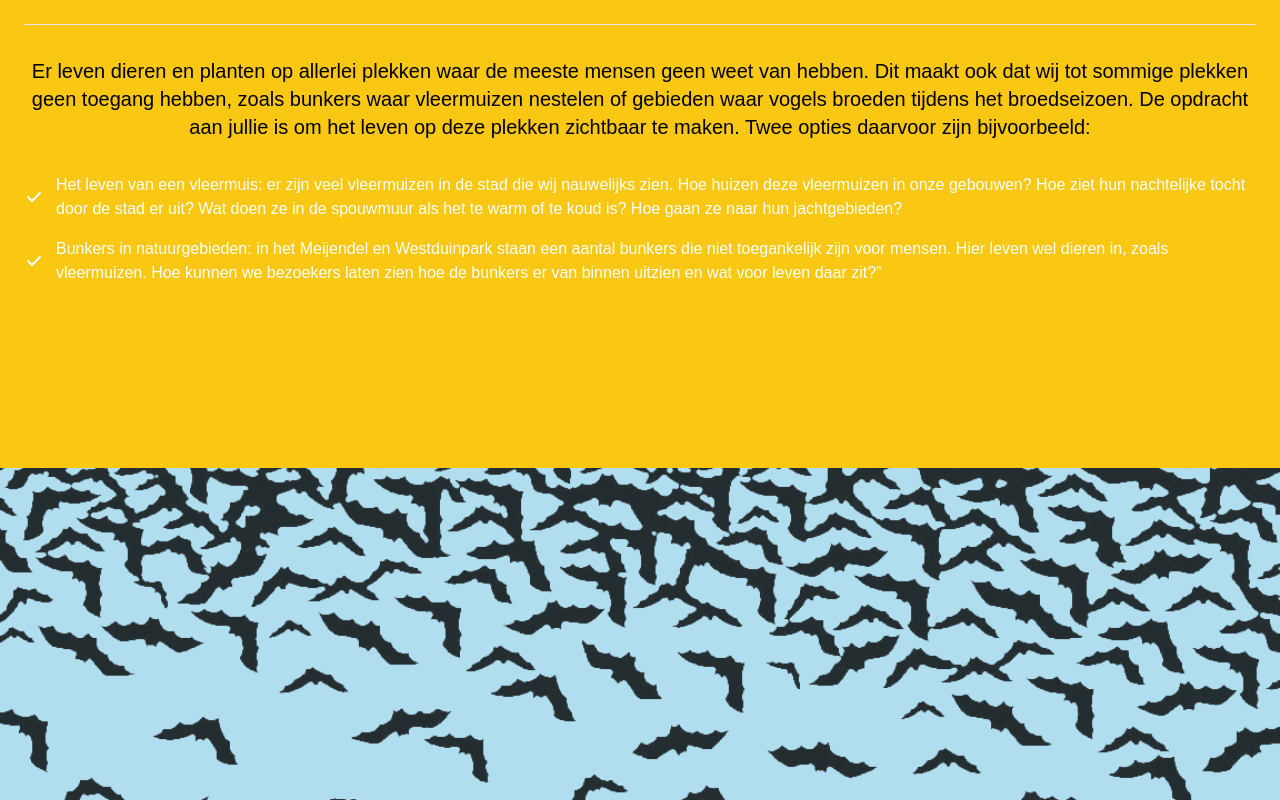
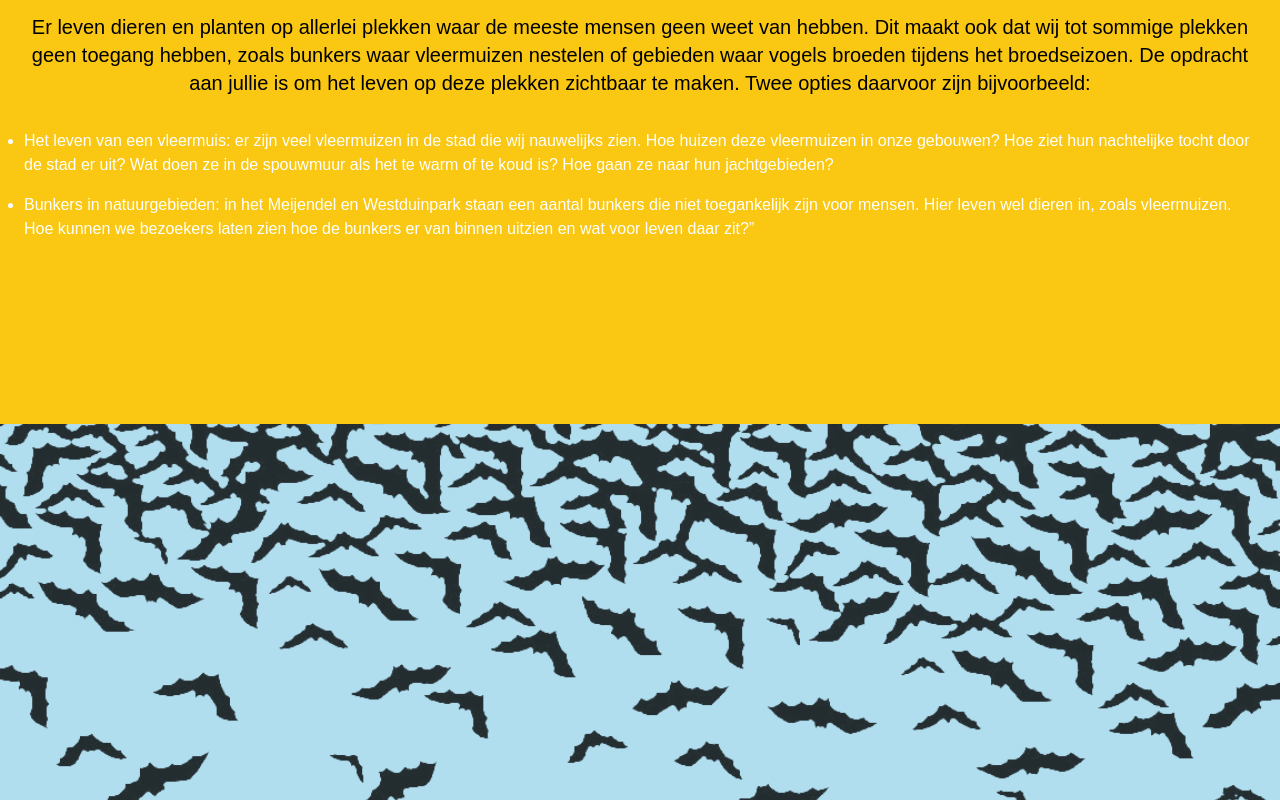
Before and after one commit to Hunted-House/Hunted-House-OP, a Next.js app: page / in a window 1280 px wide. Shown: the part 2440-3240 px from the top of the page. Built offline with nearby package versions, Linux system fonts and the light colour scheme.

Commit message:
little tweaks

```diff
--- a/src/components/Assignment.js
+++ b/src/components/Assignment.js
@@ -13,19 +13,12 @@ export default function Assignment() {
           <p className='text-l lg:text-xl text-center pb-8'>
             Er leven dieren en planten op allerlei plekken waar de meeste mensen geen weet van hebben. Dit maakt ook dat wij tot sommige plekken geen toegang hebben, zoals bunkers waar vleermuizen nestelen of gebieden waar vogels broeden tijdens het broedseizoen. De opdracht aan jullie is om het leven op deze plekken zichtbaar te maken. Twee opties daarvoor zijn bijvoorbeeld:
           </p>
-          <ul class="mb-8 space-y-4 text-left text-white">
-            <li class="flex items-center space-x-3">
-              {/* TODO MAKE CIRCLES */}
-              <svg class="flex-shrink-0 w-5 h-5 text-green-500 dark:text-green-400" fill="white" viewBox="0 0 20 20" xmlns="http://www.w3.org/2000/svg"><path fill-rule="evenodd" d="M16.707 5.293a1 1 0 010 1.414l-8 8a1 1 0 01-1.414 0l-4-4a1 1 0 011.414-1.414L8 12.586l7.293-7.293a1 1 0 011.414 0z" clip-rule="evenodd"></path></svg>
-              <span>
-                Het leven van een vleermuis: er zijn veel vleermuizen in de stad die wij nauwelijks zien. Hoe huizen deze vleermuizen in onze gebouwen? Hoe ziet hun nachtelijke tocht door de stad er uit? Wat doen ze in de spouwmuur als het te warm of te koud is? Hoe gaan ze naar hun jachtgebieden?
-              </span>
+          <ul class="mb-8 space-y-4 text-left text-white list-disc list-outside">
+            <li>
+              Het leven van een vleermuis: er zijn veel vleermuizen in de stad die wij nauwelijks zien. Hoe huizen deze vleermuizen in onze gebouwen? Hoe ziet hun nachtelijke tocht door de stad er uit? Wat doen ze in de spouwmuur als het te warm of te koud is? Hoe gaan ze naar hun jachtgebieden?
             </li>
-            <li class="flex items-center space-x-3">
-              <svg class="flex-shrink-0 w-5 h-5 text-green-500 dark:text-green-400" fill="white" viewBox="0 0 20 20" xmlns="http://www.w3.org/2000/svg"><path fill-rule="evenodd" d="M16.707 5.293a1 1 0 010 1.414l-8 8a1 1 0 01-1.414 0l-4-4a1 1 0 011.414-1.414L8 12.586l7.293-7.293a1 1 0 011.414 0z" clip-rule="evenodd"></path></svg>
-              <span>
-                Bunkers in natuurgebieden: in het Meijendel en Westduinpark staan een aantal bunkers die niet toegankelijk zijn voor mensen. Hier leven wel dieren in, zoals vleermuizen. Hoe kunnen we bezoekers laten zien hoe de bunkers er van binnen uitzien en wat voor leven daar zit?”
-              </span>
+            <li>
+              Bunkers in natuurgebieden: in het Meijendel en Westduinpark staan een aantal bunkers die niet toegankelijk zijn voor mensen. Hier leven wel dieren in, zoals vleermuizen. Hoe kunnen we bezoekers laten zien hoe de bunkers er van binnen uitzien en wat voor leven daar zit?”
             </li>
           </ul>
         </div>
--- a/src/components/StatementCard.js
+++ b/src/components/StatementCard.js
@@ -1,3 +1,4 @@
+import Image from 'next/image.js';
 import React from 'react';
 
 export default function StatementCard() {
@@ -6,8 +7,8 @@ export default function StatementCard() {
     <div className='bg-primary min-h-screen w-full flex'>
 
       <div className='flex flex-col lg:flex-row items-center justify-center lg:place-content-around w-screen p-4 lg:p-24 '>
-        <div class="flex items-center justify-center h-1/2 mb-4rounded bg-gray-700 w-full flex-1">
-          <svg class="w-12 h-12 text-gray-200 dark:text-gray-600" xmlns="http://www.w3.org/2000/svg" aria-hidden="true" fill="currentColor" viewBox="0 0 640 512"><path d="M480 80C480 35.82 515.8 0 560 0C604.2 0 640 35.82 640 80C640 124.2 604.2 160 560 160C515.8 160 480 124.2 480 80zM0 456.1C0 445.6 2.964 435.3 8.551 426.4L225.3 81.01C231.9 70.42 243.5 64 256 64C268.5 64 280.1 70.42 286.8 81.01L412.7 281.7L460.9 202.7C464.1 196.1 472.2 192 480 192C487.8 192 495 196.1 499.1 202.7L631.1 419.1C636.9 428.6 640 439.7 640 450.9C640 484.6 612.6 512 578.9 512H55.91C25.03 512 .0006 486.1 .0006 456.1L0 456.1z" /></svg>
+        <div class="flex items-center justify-center h-full mb-4rounded bg-gray-700 w-full flex-1 relative">
+          <Image className="rounded-lg sm:rounded-none sm:rounded-l-lg object-contain" src='/img/png/statementCard.png' alt='StatementCard' fill style={{ objectFit: "cover" }} />
         </div>
         <p className='text-l lg:text-xl text-center lg:w-1/3 px-24 flex-1'>
           We zijn vervolgens verdergegaan met deskresearch, en hebben onze key Insights opgesteld. Verder hebben wij ook statement cards gemaakt om ons te steunen bij het brainstormen, en we hebben een korte enquete opgesteld om te weten te komen wat de gemiddelde Nederlander weet over vleermuizen en wat hun mening over vleermuizen is.
--- a/src/components/Team.js
+++ b/src/components/Team.js
@@ -17,7 +17,7 @@ export default function Team() {
             <div class="py-16 px-4 mx-auto max-w-screen-xl lg:py-24 lg:px-6">
                 <div class="mx-auto max-w-screen-sm text-center mb-8 lg:mb-16">
                     <h2 class="mb-4 text-4xl tracking-tight font-extrabold text-white">Het Team achter Hunted House</h2>
-                    <p class="font-light text-white lg:mb-16 sm:text-xl">Hier moet nog een kleine text over het team zelf !!!!!!!!!!!!!!!!!!!!!!!!!!!!!!</p>
+                    {/* <p class="font-light text-white lg:mb-16 sm:text-xl">Hier moet nog een kleine text over het team zelf !!!!!!!!!!!!!!!!!!!!!!!!!!!!!!</p> */}
                 </div>
                 <div class="grid gap-8 mb-6 lg:mb-16 md:grid-cols-2">
                     {team.map((person) => (
```
Also changed, not shown: public/img/png/statementCard.png (added).
